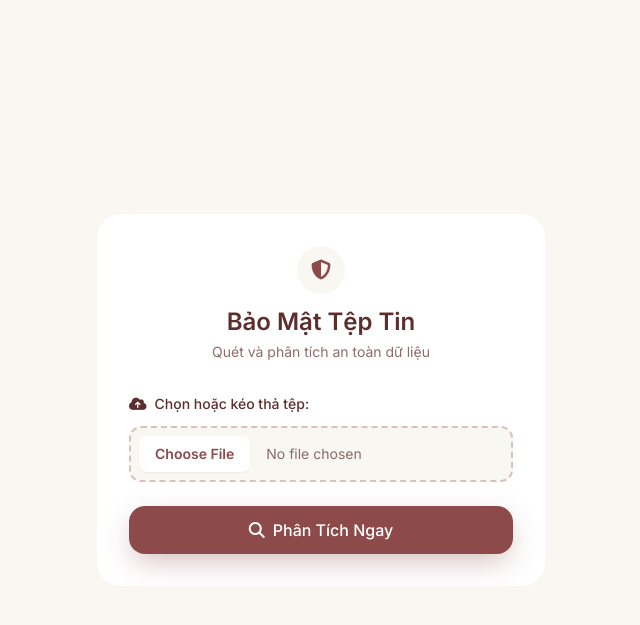
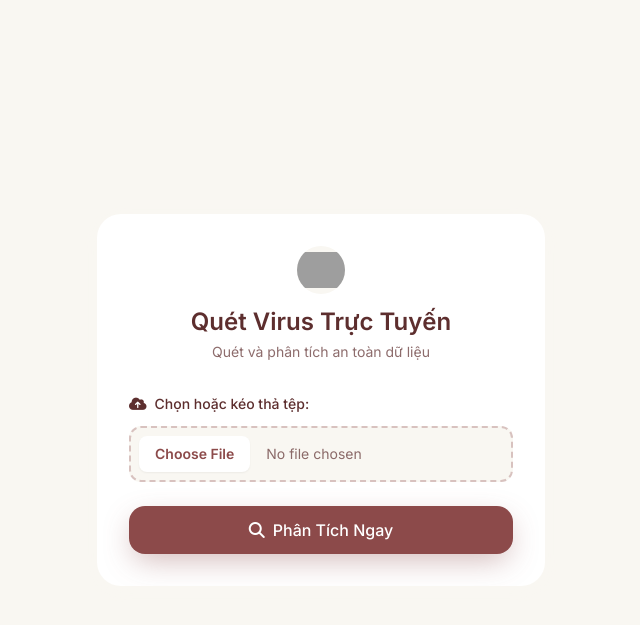
Before and after one commit to patonline85/scanvrtotal, a Flask app: page / in a window 1280 px wide. Shown: the top 625 px of the page, without its empty margins (319-959 px from the left). Run offline with Flask 3, Linux system fonts and the light colour scheme; some libraries are stand-ins or nearby versions; grey boxes are pictures that could not be loaded.

Commit message:
Update index.html

```diff
--- a/templates/index.html
+++ b/templates/index.html
@@ -3,7 +3,7 @@
 <head>
     <meta charset="UTF-8">
     <meta name="viewport" content="width=device-width, initial-scale=1.0">
-    <title>VT Scanner | Pháp Môn Tâm Linh</title>
+    <title>Bảo Mật | Pháp Môn Tâm Linh</title>
 
     <link rel="stylesheet" href="https://cdnjs.cloudflare.com/ajax/libs/font-awesome/6.4.0/css/all.min.css">
 
@@ -61,13 +61,13 @@
 
         <div class="w-full max-w-md bg-white rounded-3xl shadow-paper overflow-hidden p-8 transition-all duration-300">
 
-            <div class="text-center mb-8">
-                <div class="inline-flex items-center justify-center w-12 h-12 bg-paper rounded-full mb-3 text-clay">
-                    <i class="fa-solid fa-shield-halved text-xl"></i>
-                </div>
-                <h1 class="text-2xl font-semibold text-ink">Bảo Mật Tệp Tin</h1>
-                <p class="text-sm text-ink/70 mt-1">Quét và phân tích an toàn dữ liệu</p>
+        <div class="text-center mb-8">
+            <div class="inline-flex items-center justify-center w-12 h-12 bg-paper rounded-full mb-3 text-clay overflow-hidden">
+                <img src="logo.png" alt="Logo" class="w-full h-full object-contain">
             </div>
+            <h1 class="text-2xl font-semibold text-ink">Quét Virus Trực Tuyến</h1>
+            <p class="text-sm text-ink/70 mt-1">Quét và phân tích an toàn dữ liệu</p>
+        </div>
 
             <div id="selection-area" class="transition-all duration-300">
                 <label class="block text-sm font-medium text-ink mb-3"><i class="fa-solid fa-cloud-arrow-up mr-2"></i>Chọn hoặc kéo thả tệp:</label>
```
